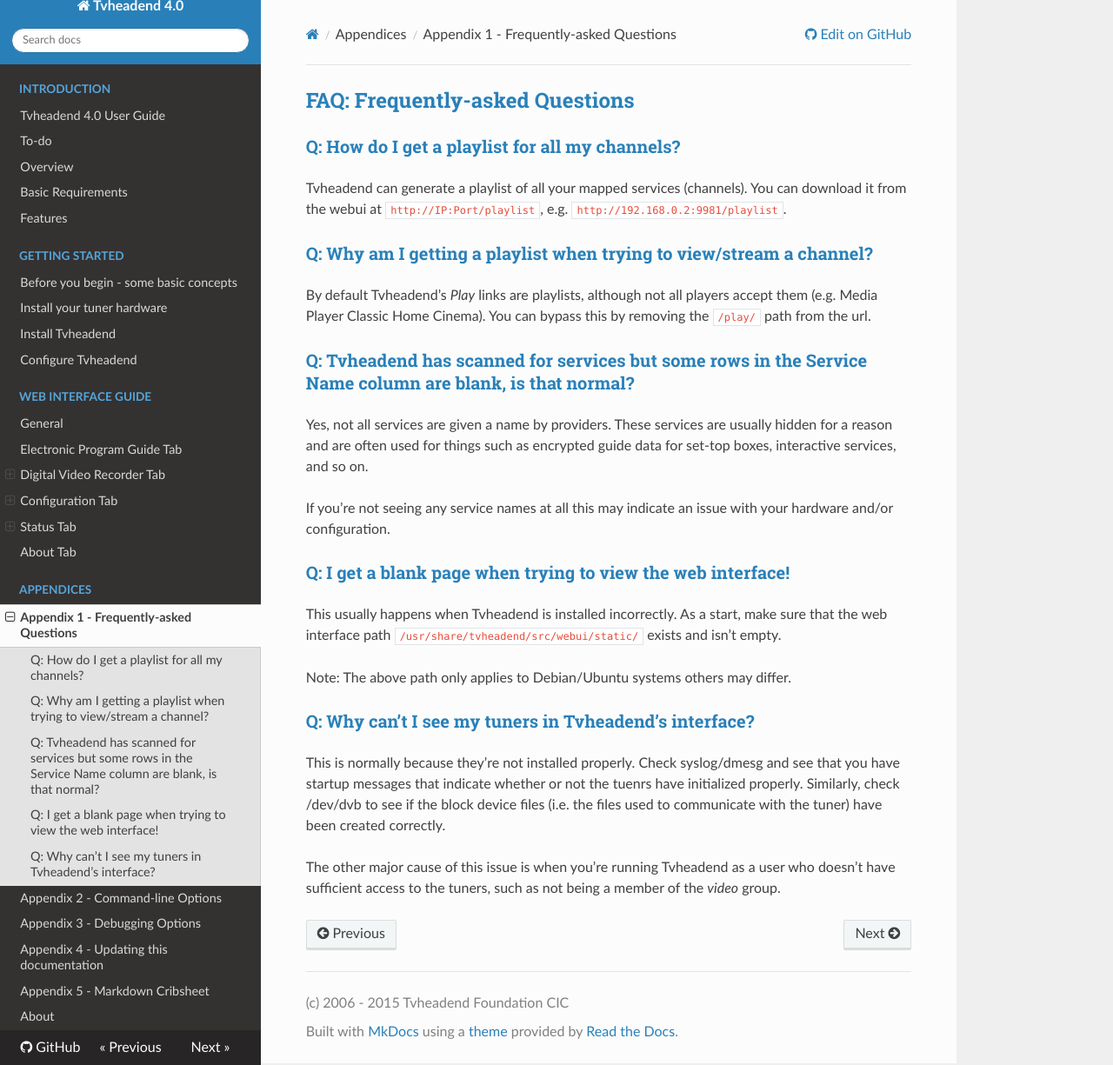
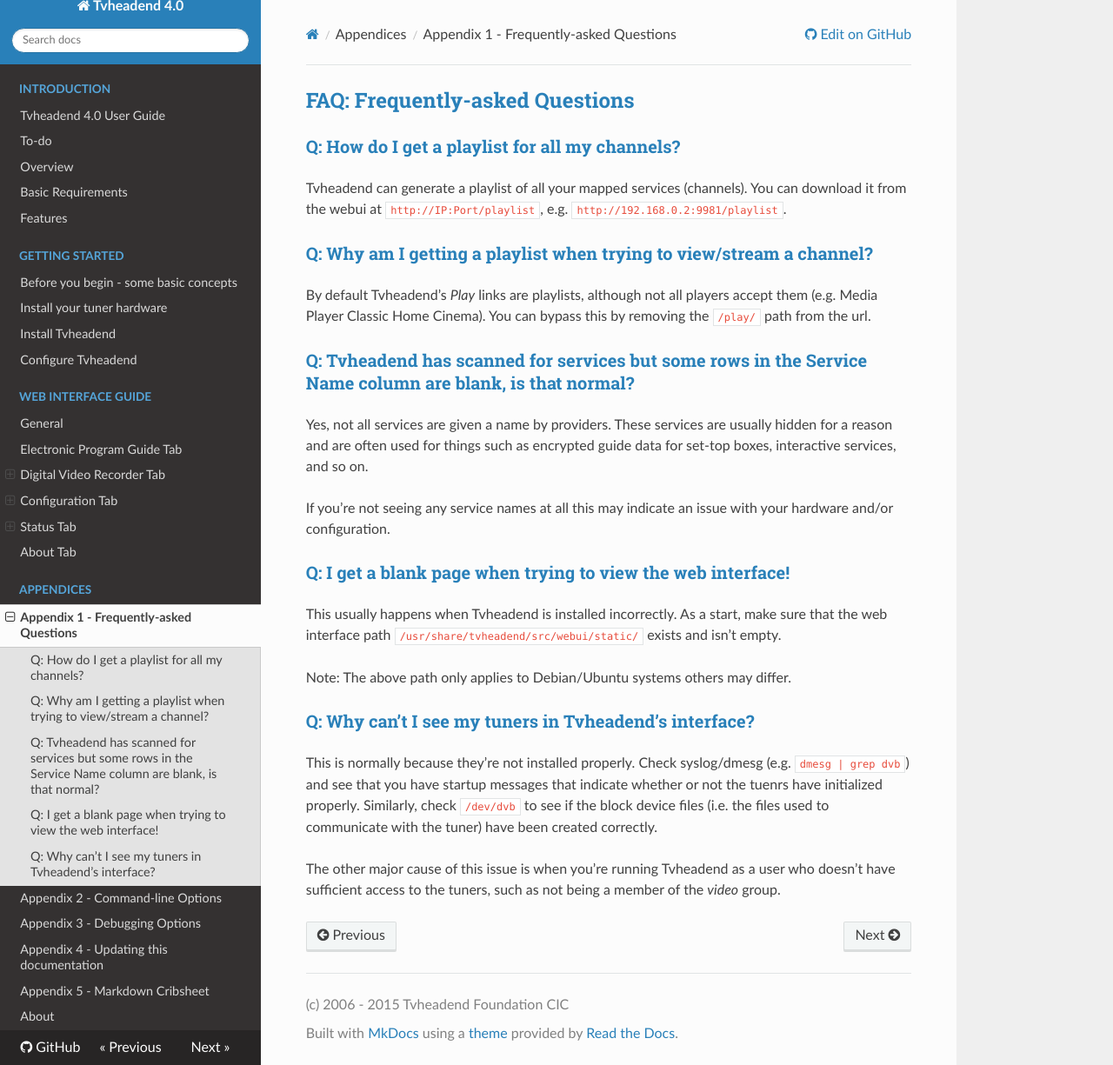
Before and after one commit to tvheadend/tvheadend-documentation, an MkDocs documentation site: the page built from docs/Appendices/faqs.md, in a window 1280 px wide and 1225 px high. Shown: the whole window at 87% size. Built offline with MkDocs 1.6.1, drawn with Linux system fonts in a browser that asks for light colours; nearby versions of some CDN libraries; old or Windows-style settings are respelled for this version of MkDocs.

Commit message:
FAQs: more formatting and minor content

```diff
--- a/docs/Appendices/faqs.md
+++ b/docs/Appendices/faqs.md
@@ -22,8 +22,8 @@
 
 ###Q: Why can't I see my tuners in Tvheadend's interface?
 
-This is normally because they're not installed properly. Check syslog/dmesg and see that you have startup
-messages that indicate whether or not the tuenrs have initialized properly. Similarly, check /dev/dvb to
+This is normally because they're not installed properly. Check syslog/dmesg (e.g. `dmesg | grep dvb`) and see that you have startup
+messages that indicate whether or not the tuenrs have initialized properly. Similarly, check `/dev/dvb` to
 see if the block device files (i.e. the files used to communicate with the tuner) have been created correctly.
 
 The other major cause of this issue is when you're running Tvheadend as a user who doesn't have sufficient
```
